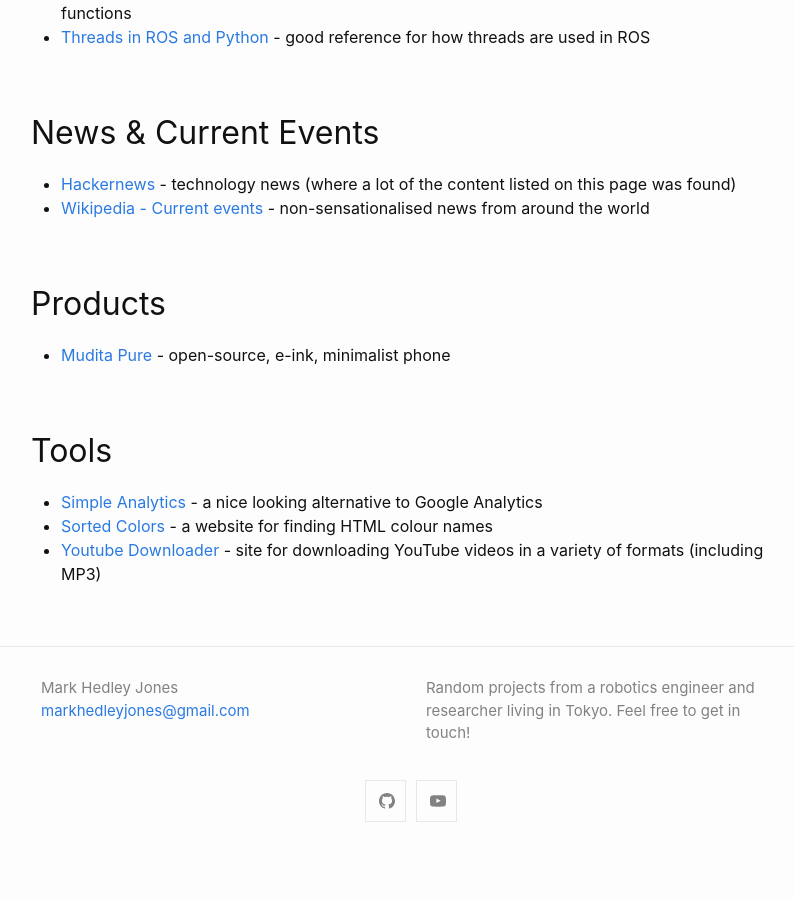
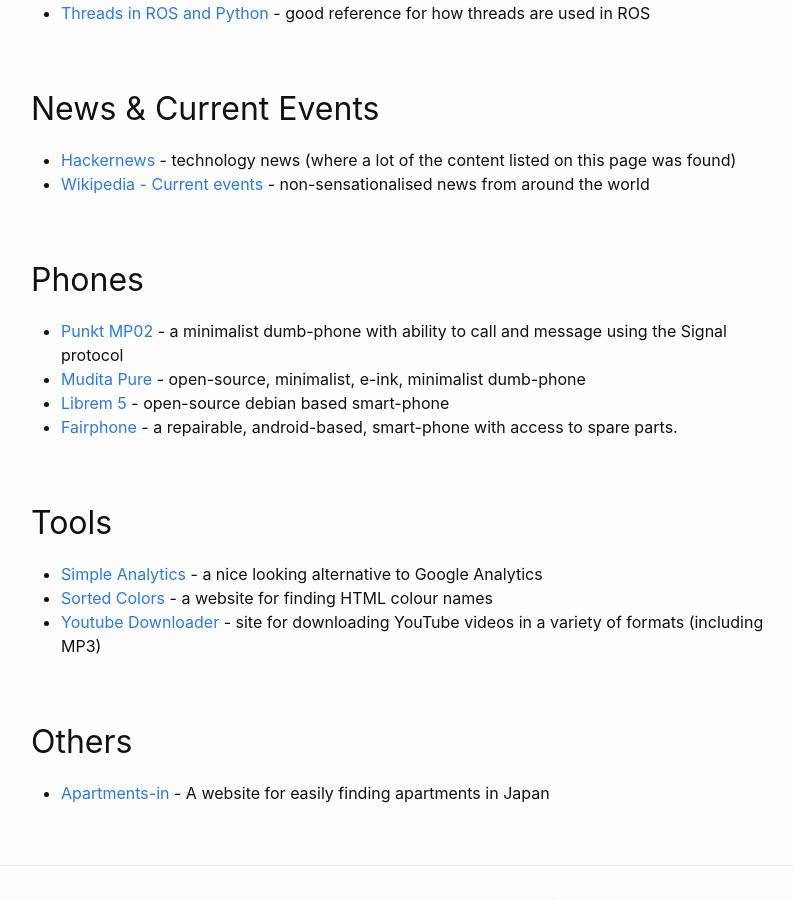
Before and after one commit to MarkHedleyJones/markhedleyjones.github.io, a Jekyll site: the page built from docs/links.md, in a window 1280 px wide and 900 px high, scrolled down 1597 px. Shown: the whole window, without its empty margins (229-1023 px from the left). Built offline with Jekyll 4.4.1, drawn with Linux system fonts in a browser that asks for light colours; before the commit the page ends 2454 px from its top, so only the background shows below that; some of the changed text lies outside the part shown.

Commit message:
Update links.md

```diff
--- a/docs/links.md
+++ b/docs/links.md
@@ -42,10 +41,16 @@ This page is an experiment in storing web-links longer term and to facilitate sh
 * [Hackernews](https://news.ycombinator.com/) - technology news (where a lot of the content listed on this page was found)
 * [Wikipedia - Current events](https://en.wikipedia.org/wiki/Portal:Current_events) - non-sensationalised news from around the world
 
-## Products
-* [Mudita Pure](https://mudita.com/) - open-source, e-ink, minimalist phone
+## Phones
+* [Punkt MP02](https://www.punkt.ch/en/products/mp02-4g-mobile-phone/) - a minimalist dumb-phone with ability to call and message using the Signal protocol
+* [Mudita Pure](https://mudita.com/) - open-source, minimalist, e-ink, minimalist dumb-phone
+* [Librem 5](https://puri.sm/products/librem-5/) - open-source debian based smart-phone
+* [Fairphone](https://www.fairphone.com/en/) - a repairable, android-based, smart-phone with access to spare parts.
 
 ## Tools
 * [Simple Analytics](https://simpleanalytics.com/) - a nice looking alternative to Google Analytics
 * [Sorted Colors](https://enes.in/sorted-colors/) - a website for finding HTML colour names
 * [Youtube Downloader](https://yt1s.com/en14) - site for downloading YouTube videos in a variety of formats (including MP3)
+
+## Others
+* [Apartments-in](https://www.apartments-in.jp/fukuoka) - A website for easily finding apartments in Japan
```
Also changed, not shown: other parts of docs/links.md (+0 -1 lines).
